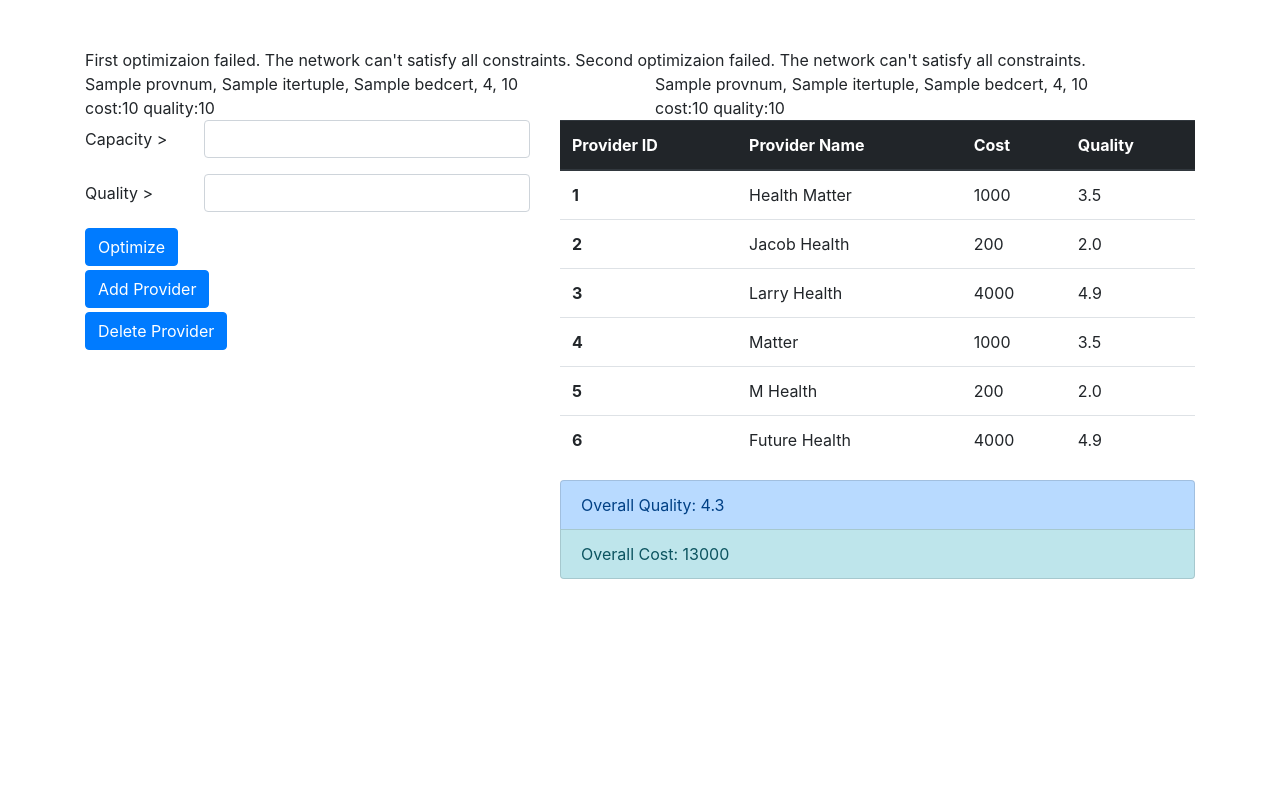
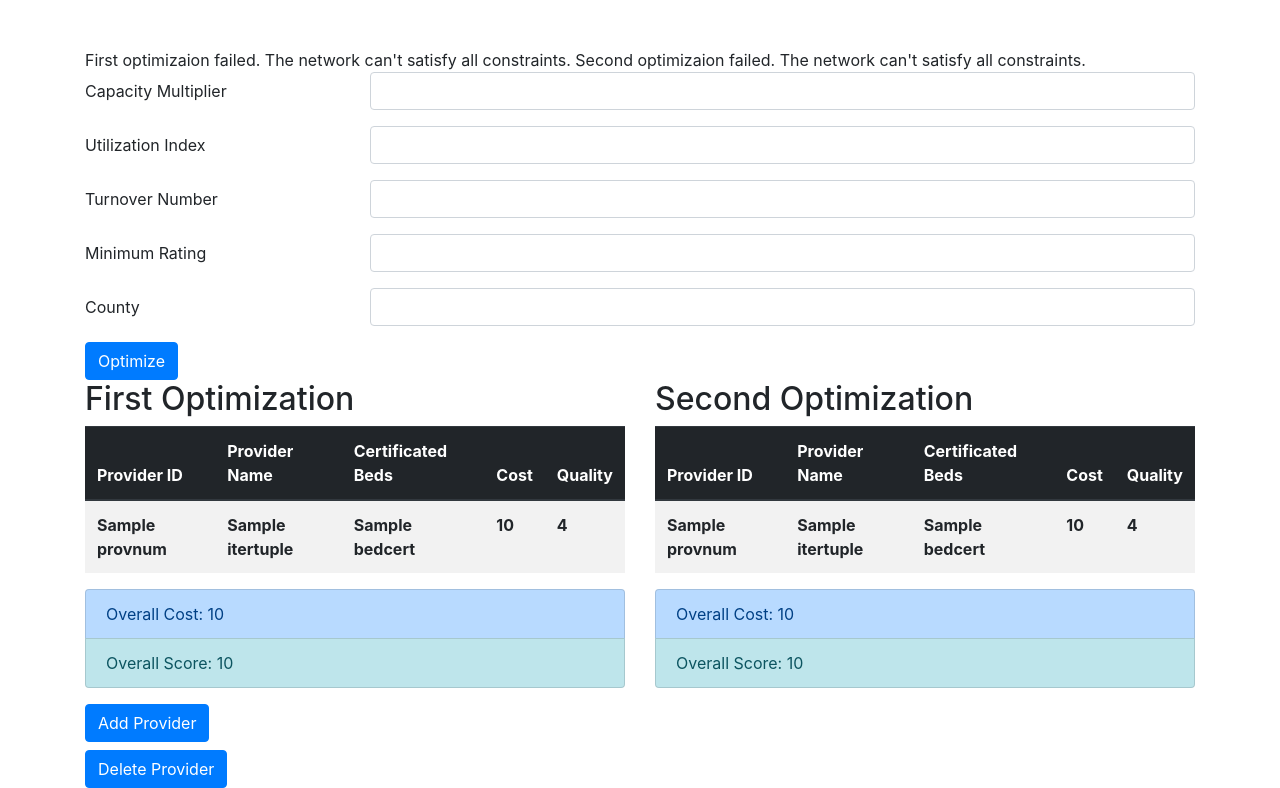
Before and after one commit to SHIERZHA/95-720-Capstone-Project, a Django app: template Programming Files/networkoptimizer/optimizer/templates/index.html in a window 1280 px wide. Shown: the part 56-844 px from the top of the page. Before the commit the page ends 635 px from the top, so only its background shows below. Run offline with Django 3.2, Linux system fonts and the light colour scheme; the template is opened without the code that fills it: most values are stand-ins (such as "Sample title", 1, 10 or a date in 2020); lists and menus that the app fills with data are empty; some libraries are stand-ins or nearby versions.

Commit message:
front end

```diff
--- a/Programming Files/networkoptimizer/optimizer/templates/index.html
+++ b/Programming Files/networkoptimizer/optimizer/templates/index.html
@@ -35,44 +35,129 @@
     {% if not second_result %}
         Second optimizaion failed. The network can't satisfy all constraints.
     {% endif %}
-    <div class="row">
-        <div class="col">
-            {% for j in first_df.itertuples %}
-                {{ j.PROVNUM }}, {{ j.PROVNAME }}, {{ j.BEDCERT }}, {{ j.OVERALL_RATING }}, {{ j.COST }} <br>
-            {% endfor %}
-            cost:{{ first_cost }}
-            quality:{{ first_avg_score }}
-        </div>
-        <div class="col">
-
-                {% for j in second_df.itertuples %}
-                    {{ j.PROVNUM }}, {{ j.PROVNAME }}, {{ j.BEDCERT }}, {{ j.OVERALL_RATING }}, {{ j.COST }} <br>
-                {% endfor %}
-                cost:{{ second_cost }}
-                quality:{{ second_avg_score }}
-
-        </div>
-    </div>
+    {#    <div class="row">#}
+    {#        <div class="col">#}
+    {#            {% for j in first_df.itertuples %}#}
+    {#                {{ j.PROVNUM }}, {{ j.PROVNAME }}, {{ j.BEDCERT }}, {{ j.OVERALL_RATING }}, {{ j.COST }} <br>#}
+    {#            {% endfor %}#}
+    {#            cost:{{ first_cost }}#}
+    {#            quality:{{ first_avg_score }}#}
+    {#        </div>#}
+    {#        <div class="col">#}
+    {#            {% for j in second_df.itertuples %}#}
+    {#                {{ j.PROVNUM }}, {{ j.PROVNAME }}, {{ j.BEDCERT }}, {{ j.OVERALL_RATING }}, {{ j.COST }} <br>#}
+    {#            {% endfor %}#}
+    {#            cost:{{ second_cost }}#}
+    {#            quality:{{ second_avg_score }}#}
+    {#        </div>#}
+    {#    </div>#}
 
 
     <div class="row">
         <div class="col">
-            <form>
+            <form id="optimize_form" action="{% url 'optimize' %}" method="get">
                 <div class="form-group row">
-                    <label for="inputPassword" class="col-sm-3 col-form-label">Capacity ></label>
+                    <label for="inputPassword" class="col-sm-3 col-form-label">Capacity Multiplier</label>
                     <div class="col-sm-9">
-                        <input type="text" class="form-control" id="inputPassword">
+                        <input type="text" class="form-control" name="cm">
                     </div>
                 </div>
                 <div class="form-group row">
-                    <label for="inputPassword" class="col-sm-3 col-form-label">Quality ></label>
+                    <label for="inputPassword" class="col-sm-3 col-form-label">Utilization Index</label>
                     <div class="col-sm-9">
-                        <input type="text" class="form-control" id="inputPassword">
+                        <input type="text" class="form-control" name="ui">
                     </div>
                 </div>
+                <div class="form-group row">
+                    <label for="inputPassword" class="col-sm-3 col-form-label">Turnover Number</label>
+                    <div class="col-sm-9">
+                        <input type="text" class="form-control" name="turnover">
+                    </div>
+                </div>
+                <div class="form-group row">
+                    <label for="inputPassword" class="col-sm-3 col-form-label">Minimum Rating</label>
+                    <div class="col-sm-9">
+                        <input type="text" class="form-control" name="min_rating">
+                    </div>
+                </div>
+                <div class="form-group row">
+                    <label for="inputPassword" class="col-sm-3 col-form-label">County</label>
+                    <div class="col-sm-9">
+                        <input type="text" class="form-control" name="county">
+                    </div>
+                </div>
+                <input type="hidden" class="form-control" name="to_add" value="">
+                <input type="hidden" class="form-control" name="to_delete" value="">
                 <button type="submit" class="btn btn-primary">Optimize</button>
             </form>
-            <form class="mt-1">
+        </div>
+    </div>
+
+    <div class="row">
+        <div class="col col-lg-6">
+            <p class="h2">First Optimization</p>
+            <table class="table table-striped">
+                <thead class="thead-dark">
+                <tr>
+                    <th scope="col">Provider ID</th>
+                    <th scope="col">Provider Name</th>
+                    <th scope="col">Certificated Beds</th>
+                    <th scope="col">Cost</th>
+                    <th scope="col">Quality</th>
+                </tr>
+                </thead>
+                <tbody>
+                {% for j in first_df.itertuples %}
+                    <tr>
+                        <th>{{ j.PROVNUM }}</th>
+                        <th>{{ j.PROVNAME }}</th>
+                        <th>{{ j.BEDCERT }}</th>
+                        <th>{{ j.COST }}</th>
+                        <th>{{ j.OVERALL_RATING }}</th>
+                    </tr>
+                {% endfor %}
+                </tbody>
+            </table>
+            <ul class="list-group">
+                <li class="list-group-item list-group-item-primary">Overall Cost: {{ first_cost }}</li>
+                <li class="list-group-item list-group-item-info">Overall Score: {{ first_avg_score }}</li>
+            </ul>
+        </div>
+
+        <div class="col col-lg-6">
+            <p class="h2">Second Optimization</p>
+            <table class="table table-striped">
+                <thead class="thead-dark">
+                <tr>
+                    <th scope="col">Provider ID</th>
+                    <th scope="col">Provider Name</th>
+                    <th scope="col">Certificated Beds</th>
+                    <th scope="col">Cost</th>
+                    <th scope="col">Quality</th>
+                </tr>
+                </thead>
+                <tbody>
+                {% for j in second_df.itertuples %}
+                    <tr>
+                        <th>{{ j.PROVNUM }}</th>
+                        <th>{{ j.PROVNAME }}</th>
+                        <th>{{ j.BEDCERT }}</th>
+                        <th>{{ j.COST }}</th>
+                        <th>{{ j.OVERALL_RATING }}</th>
+                    </tr>
+                {% endfor %}
+                </tbody>
+            </table>
+            <ul class="list-group">
+                <li class="list-group-item list-group-item-primary">Overall Cost: {{ second_cost }}</li>
+                <li class="list-group-item list-group-item-info">Overall Score: {{ second_avg_score }}</li>
+            </ul>
+        </div>
+    </div>
+
+    <div class="row mt-3">
+        <div class="col">
+            <div class="mr-4">
                 <button type="button" class="btn btn-primary" data-toggle="modal" data-target="#addProviderModal">
                     Add Provider
                 </button>
@@ -88,14 +173,20 @@
                                 </button>
                             </div>
                             <!-- device registration form -->
-                            <form id="add_device_form" method="post">
+                            <form id="optimize_form" action="{% url 'optimize' %}" method="get">
                                 <div class="modal-body">
                                     <div class="form-group row">
                                         <label for="inputPassword" class="col-sm-2 col-form-label">ID</label>
                                         <div class="col-sm-9">
-                                            <input type="text" class="form-control">
+                                            <input type="text" class="form-control" name="to_add">
                                         </div>
                                     </div>
+                                    <input type="hidden" class="form-control" name="county" value={{ county }}>
+                                    <input type="hidden" class="form-control" name="cm" value={{ cm }}>
+                                    <input type="hidden" class="form-control" name="ui" value={{ ui }}>
+                                    <input type="hidden" class="form-control" name="turnover" value={{ turnover }}>
+                                    <input type="hidden" class="form-control" name="min_rating" value={{ min_rating }}>
+                                    <input type="hidden" class="form-control" name="to_delete" value={{ to_delete }}>
                                 </div>
                                 <div class="modal-footer">
                                     <button type="button" class="btn btn-secondary" data-dismiss="modal">Close</button>
@@ -105,12 +196,12 @@
                         </div>
                     </div>
                 </div>
-            </form>
-            <form class="mt-1">
+            </div>
+
+            <div class="mt-2">
                 <button type="button" class="btn btn-primary" data-toggle="modal" data-target="#DeleteProviderModal">
                     Delete Provider
                 </button>
-
                 <!-- Add Provider Modal -->
                 <div class="modal fade" id="DeleteProviderModal" tabindex="-1" role="dialog"
                      aria-labelledby="exampleModalLabel" aria-hidden="true">
@@ -123,14 +214,20 @@
                                 </button>
                             </div>
                             <!-- device registration form -->
-                            <form id="add_device_form" method="post">
+                            <form id="optimize_form" action="{% url 'optimize' %}" method="get">
                                 <div class="modal-body">
                                     <div class="form-group row">
                                         <label for="inputPassword" class="col-sm-2 col-form-label">ID</label>
                                         <div class="col-sm-9">
-                                            <input type="text" class="form-control">
+                                            <input type="text" class="form-control" name="to_delete">
                                         </div>
                                     </div>
+                                    <input type="hidden" class="form-control" name="county" value={{ county }}>
+                                    <input type="hidden" class="form-control" name="cm" value={{ cm }}>
+                                    <input type="hidden" class="form-control" name="ui" value={{ ui }}>
+                                    <input type="hidden" class="form-control" name="turnover" value={{ turnover }}>
+                                    <input type="hidden" class="form-control" name="min_rating" value={{ min_rating }}>
+                                    <input type="hidden" class="form-control" name="to_add" value={{ to_add }}>
                                 </div>
                                 <div class="modal-footer">
                                     <button type="button" class="btn btn-secondary" data-dismiss="modal">Close</button>
@@ -140,61 +237,7 @@
                         </div>
                     </div>
                 </div>
-            </form>
-        </div>
-        <div class="col col-lg-7">
-            <table class="table">
-                <thead class="thead-dark">
-                <tr>
-                    <th scope="col">Provider ID</th>
-                    <th scope="col">Provider Name</th>
-                    <th scope="col">Cost</th>
-                    <th scope="col">Quality</th>
-                </tr>
-                </thead>
-                <tbody>
-                <tr>
-                    <th scope="row">1</th>
-                    <td>Health Matter</td>
-                    <td>1000</td>
-                    <td>3.5</td>
-                </tr>
-                <tr>
-                    <th scope="row">2</th>
-                    <td>Jacob Health</td>
-                    <td>200</td>
-                    <td>2.0</td>
-                </tr>
-                <tr>
-                    <th scope="row">3</th>
-                    <td>Larry Health</td>
-                    <td>4000</td>
-                    <td>4.9</td>
-                </tr>
-                <tr>
-                    <th scope="row">4</th>
-                    <td>Matter</td>
-                    <td>1000</td>
-                    <td>3.5</td>
-                </tr>
-                <tr>
-                    <th scope="row">5</th>
-                    <td>M Health</td>
-                    <td>200</td>
-                    <td>2.0</td>
-                </tr>
-                <tr>
-                    <th scope="row">6</th>
-                    <td>Future Health</td>
-                    <td>4000</td>
-                    <td>4.9</td>
-                </tr>
-                </tbody>
-            </table>
-            <ul class="list-group">
-                <li class="list-group-item list-group-item-primary">Overall Quality: 4.3</li>
-                <li class="list-group-item list-group-item-info">Overall Cost: 13000</li>
-            </ul>
+            </div>
         </div>
     </div>
 </div>
--- a/Programming Files/networkoptimizer/optimizer/urls.py
+++ b/Programming Files/networkoptimizer/optimizer/urls.py
@@ -4,5 +4,5 @@ from optimizer import views
 
 urlpatterns = [
     path('', views.home, name='home'),
-    path('optimize', views.optimize, name='optimaize')
+    path('optimize', views.optimize, name='optimize')
 ]
```
Also changed, not shown: Programming Files/networkoptimizer/optimizer/views.py (+7 -3 lines).
